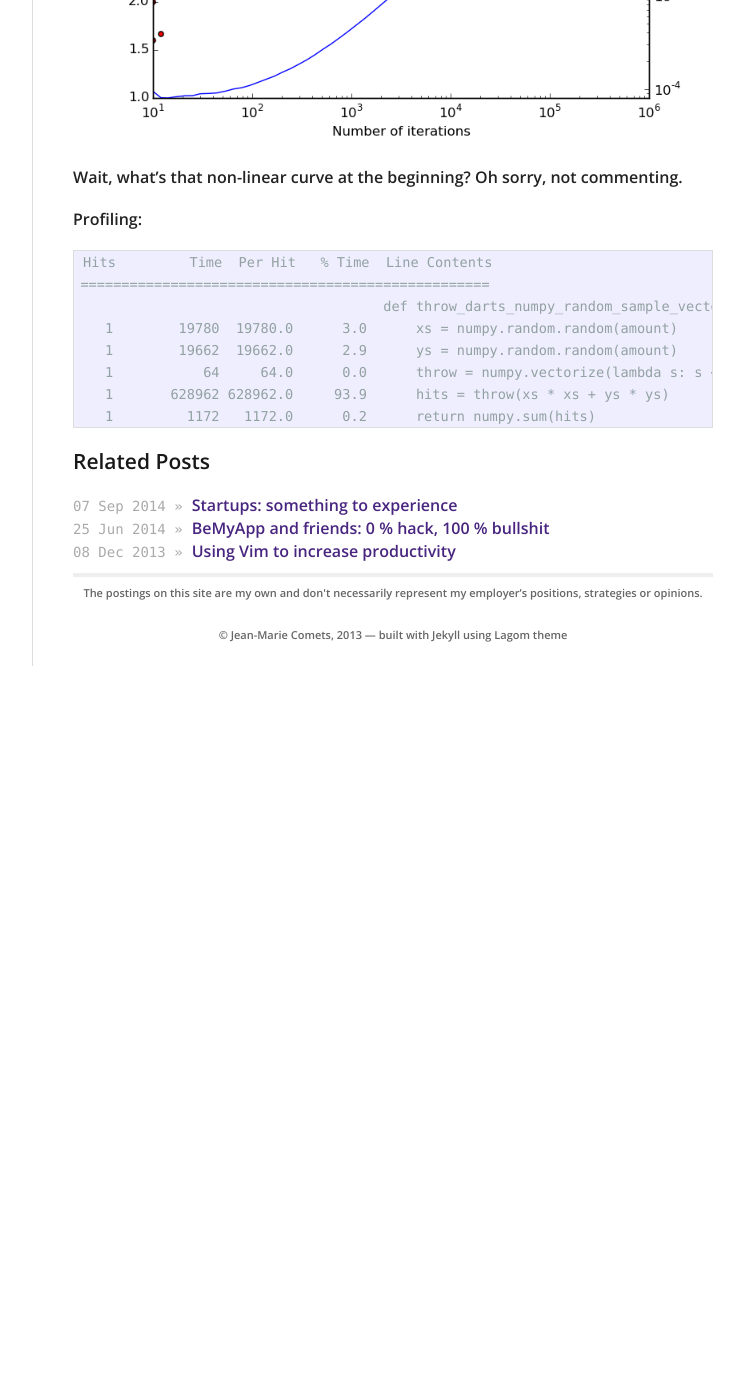
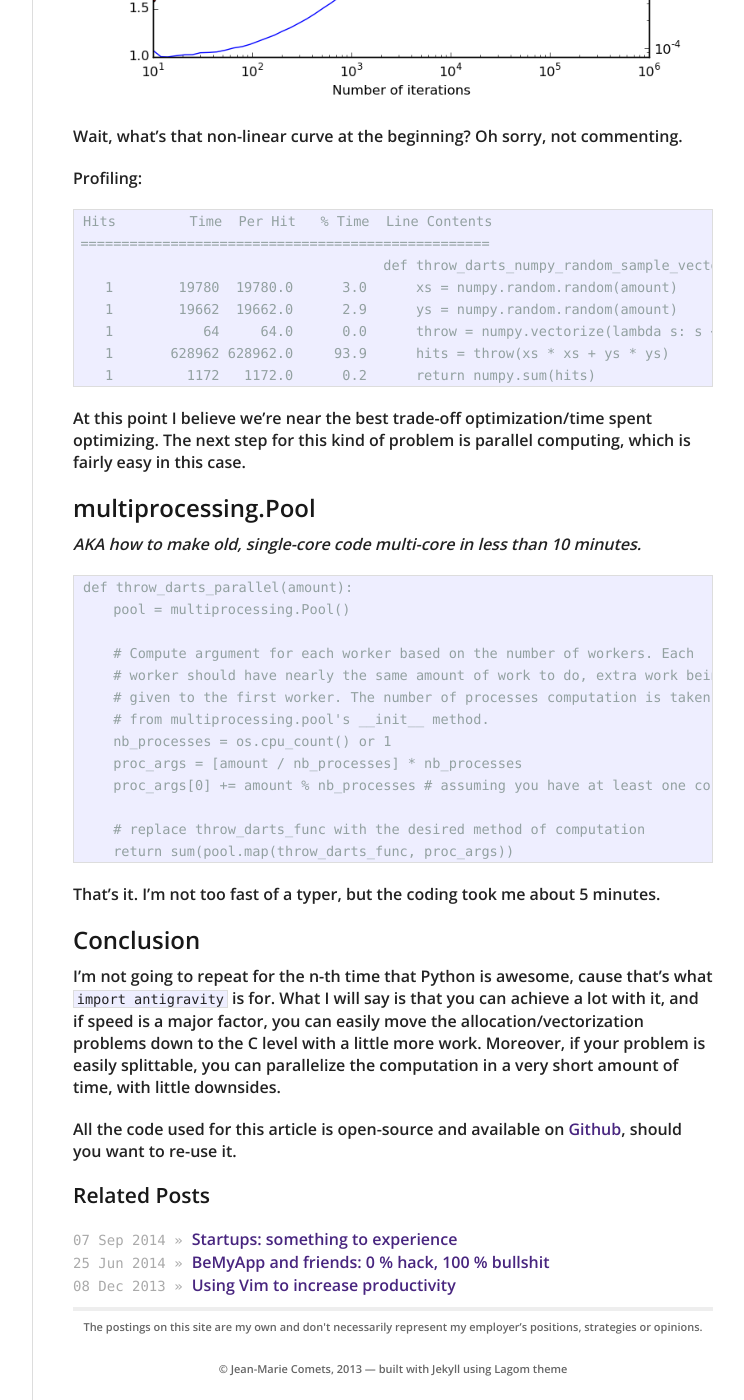
Before and after one commit to jmcomets/jmcomets.github.io, a Jekyll site: the page built from _posts/2014-10-28-estimating-pi-with-python.md, in a window 1280 px wide and 1400 px high, scrolled down 4951 px. Shown: the whole window, without its empty margins (378-1122 px from the left). Built offline with Jekyll 4.4.1, drawn with Linux system fonts in a browser that asks for light colours; nearby versions of some CDN libraries; before the commit the page ends 5617 px from its top, so only the background shows below that; some of the changed text lies outside the part shown.

Commit message:
Added multiprocessing.pool details

```diff
--- a/_posts/2014-10-28-estimating-pi-with-python.md
+++ b/_posts/2014-10-28-estimating-pi-with-python.md
@@ -84,7 +84,7 @@ slow](https://jakevdp.github.io/blog/2014/05/09/why-python-is-slow/)).
 Below is the benchmark results of this version. Note the log scales for both
 the number of iterations and the time complexity of the method. You'll also be
 glad to notice (well, at least I was) that we get a nice linear complexity,
-which is the nature of this problem.
+that corresponds is the nature of the problem.
 
 ![Benchmark for pure python version]({{ site.url }}/assets/img/estimating-pi-with-python/1-7-pure-python.png)
 
@@ -198,3 +198,40 @@ Profiling:
        1           64     64.0      0.0      throw = numpy.vectorize(lambda s: s <= 1, otypes=[numpy.uint8])
        1       628962 628962.0     93.9      hits = throw(xs * xs + ys * ys)
        1         1172   1172.0      0.2      return numpy.sum(hits)
+
+At this point I believe we're near the best trade-off optimization/time spent
+optimizing. The next step for this kind of problem is parallel computing, which
+is fairly easy in this case.
+
+## multiprocessing.Pool
+
+*AKA how to make old, single-core code multi-core in less than 10 minutes.*
+
+    def throw_darts_parallel(amount):
+        pool = multiprocessing.Pool()
+
+        # Compute argument for each worker based on the number of workers. Each
+        # worker should have nearly the same amount of work to do, extra work being
+        # given to the first worker. The number of processes computation is taken
+        # from multiprocessing.pool's __init__ method.
+        nb_processes = os.cpu_count() or 1
+        proc_args = [amount / nb_processes] * nb_processes
+        proc_args[0] += amount % nb_processes # assuming you have at least one core
+
+        # replace throw_darts_func with the desired method of computation
+        return sum(pool.map(throw_darts_func, proc_args))
+
+That's it. I'm not too fast of a typer, but the coding took me about 5 minutes.
+
+## Conclusion
+
+I'm not going to repeat for the n-th time that Python is awesome, cause that's
+what `import antigravity` is for. What I will say is that you can achieve a lot
+with it, and if speed is a major factor, you can easily move the
+allocation/vectorization problems down to the C level with a little more work.
+Moreover, if your problem is easily splittable, you can parallelize the
+computation in a very short amount of time, with little downsides.
+
+All the code used for this article is open-source and available on
+[Github](https://github.com/jmcomets/pi-estimation), should you want to re-use
+it.
```
Also changed, not shown: other parts of _posts/2014-10-28-estimating-pi-with-python.md (+12 -12 lines).
